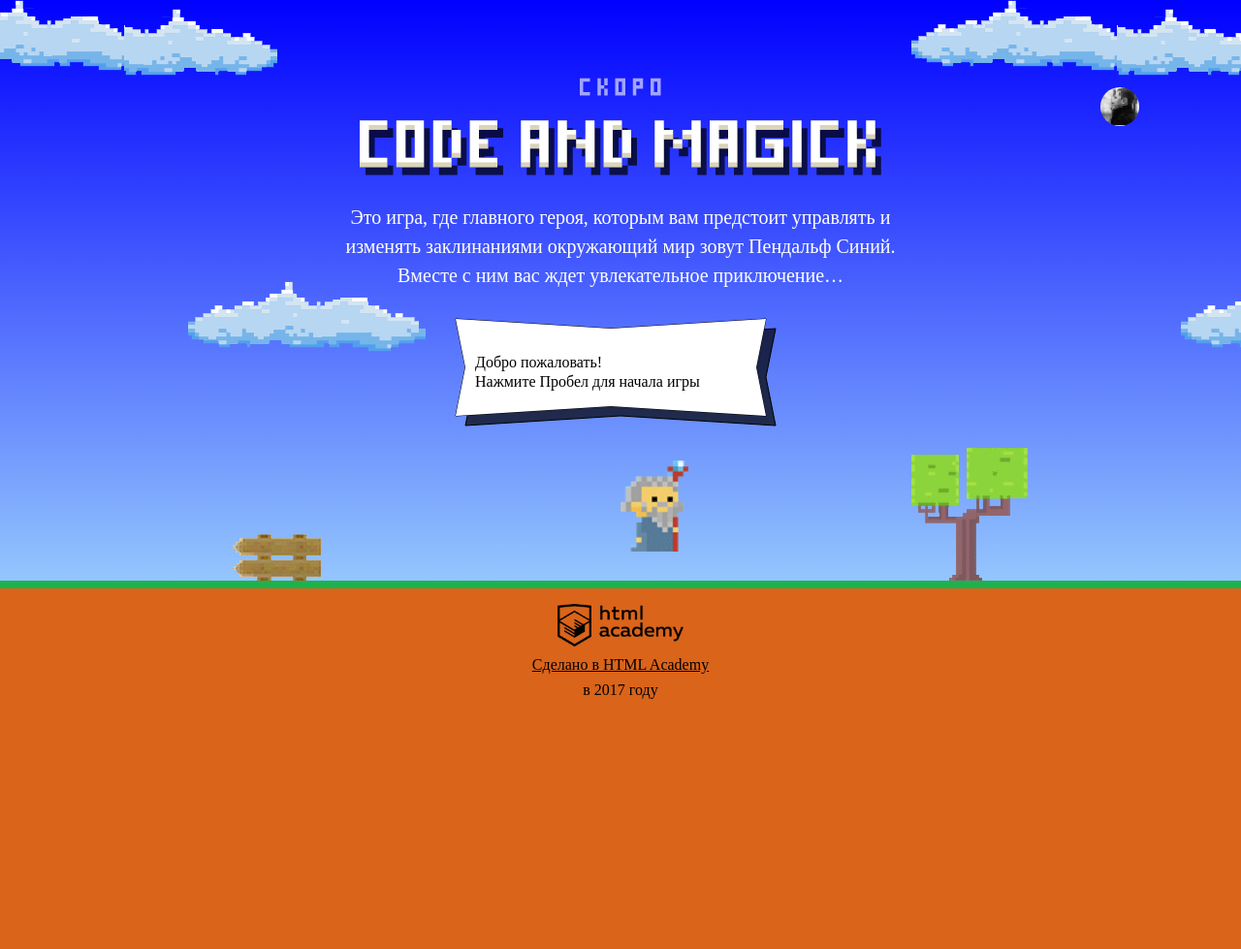
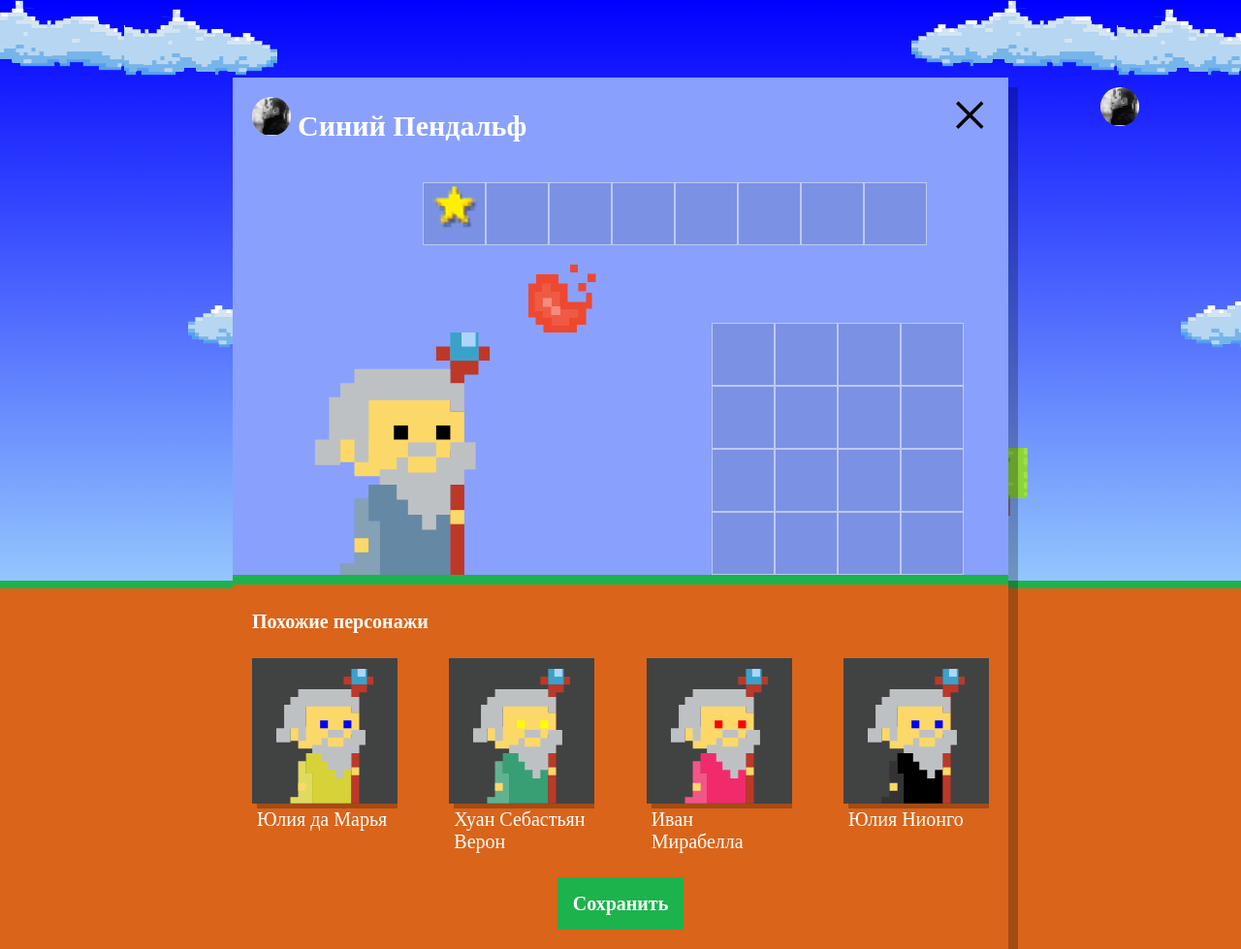
Before and after one commit to viktorkanit/code_magic_js, a website: page index.html in a window 1280 px wide. Shown: the whole page at 97% size. Before the commit the page ends 800 px from the top, so only its background shows below. Drawn offline with Linux system fonts and the light colour scheme.

Commit message:
Вывел рандомно волшебников - РАБОТА С DOM

```diff
--- a/index.html
+++ b/index.html
@@ -201,6 +201,7 @@
     return height / 1.7;
   }
 </script>
+<script src="js/setup.js"></script>
 <script src="js/stat.js"></script>
 <script src="js/game.js"></script>
 
--- /dev/null
+++ b/js/setup.js
@@ -0,0 +1,60 @@
+
+var setup = document.querySelector('.setup').classList.remove('hidden')
+var setupSimilarList = document.querySelector('.setup-similar-list');
+var similarWizardTemplate = document.querySelector('#similar-wizard-template').content.querySelector('.setup-similar-item');
+
+var NAMES = ['Иван', 'Хуан Себастьян', 'Мария', 'Кристоф', 'Виктор', 'Юлия', 'Люпита', 'Вашингтон']
+var SURNAME = ['да Марья', 'Верон', 'Мирабелла', 'Вальц', 'Онопко', 'Топольницкая', 'Нионго', 'Ирвинг']
+var COAT_COLOR = ['rgb(101, 137, 164)', 'rgb(241, 43, 107)', 'rgb(146, 100, 161)', 'rgb(56, 159, 117)', 'rgb(215, 210, 55)', 'rgb(0, 0, 0)']
+var EYES_COLOR = ['black', 'red', 'blue', 'yellow', 'green']
+var gamers = []
+
+//Генерация случайного числа
+var random = function(min, max) {
+	return Math.floor(Math.random() * (max - min + 1)) + min;
+}
+//Генерация объектов в массив
+var generateGamers = function(name, surname, coat, eyes) {
+	for(i = 0; i < 4; i++) {
+	gamers[i] = {
+		names: name[random(0, name.length - 1)] + ' ' + surname[random(0, surname.length - 1)],
+		coatColor: coat[random(0, coat.length - 1)],
+		eyesColor: eyes[random(0, eyes.length - 1)]
+	}
+}
+	return gamers
+}
+
+//Рендеринг волшебников
+
+generateGamers(NAMES, SURNAME, COAT_COLOR, EYES_COLOR);
+
+var renderWizard = function(wizard) {
+	var wizardElement = similarWizardTemplate.cloneNode(true);
+	wizardElement.querySelector('.setup-similar-label').textContent = wizard.names;
+	wizardElement.querySelector('.wizard-coat').style.fill = wizard.coatColor;
+	wizardElement.querySelector('.wizard-eyes').style.fill = wizard.eyesColor;
+
+	return wizardElement
+}
+
+var fragment = document.createDocumentFragment();
+for(i = 0; i < gamers.length; i++) {
+  	fragment.appendChild(renderWizard(gamers[i]));
+}
+
+setupSimilarList.appendChild(fragment)
+
+
+
+
+
+
+
+
+
+
+
+
+
+document.querySelector('.setup-similar').classList.remove('hidden');
```
